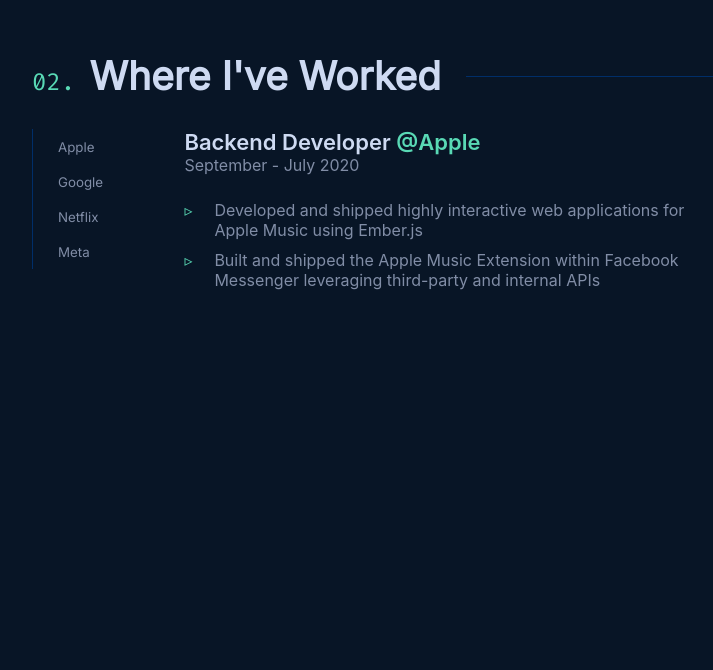
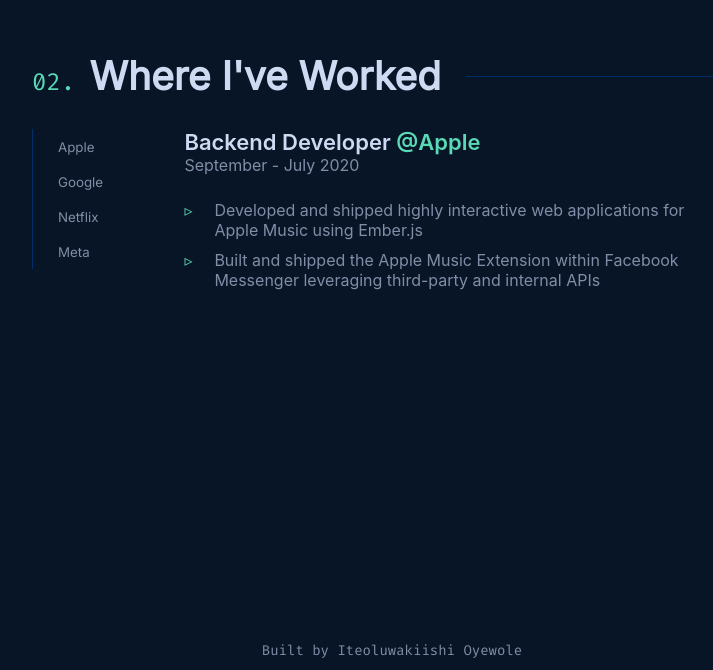
Before and after one commit to kiishi-0/samuel-portfolio, a React (Create React App) app: page / in a window 1280 px wide. Shown: the part 1809-2479 px from the top of the page, without its empty margins (248-961 px from the left). Before the commit the page ends 2400 px from the top, so only its background shows below. Built offline with nearby package versions, Linux system fonts and the light colour scheme.

Commit message:
Started the footer and fixed icons

```diff
--- a/src/App.js
+++ b/src/App.js
@@ -6,6 +6,7 @@
 import Nav from './Components/Nav/Nav';
 import AboutSection from './Components/AboutSection/AboutSection';
 import WorkedSection from './Components/WorkedSection/WorkedSection';
+import Footer from './Components/Footer/Footer';
 
 
 const ComponentsWrapper = styled.div`
@@ -39,6 +40,7 @@
             <LandingSection ></LandingSection>
             <AboutSection ></AboutSection>
             <WorkedSection></WorkedSection>
+            <Footer></Footer>
           </div>
           )
         }
--- /dev/null
+++ b/src/Components/Footer/Footer.jsx
@@ -0,0 +1,75 @@
+import React from 'react'
+import styled from 'styled-components'
+
+
+const FooterDiv = styled.section`
+  width: 100%;
+  display: flex;
+  flex-direction: column;
+  align-items: center;
+  justify-content: center;
+`
+const ContentDiv = styled.div`
+  width: 100%;
+  margin: 10px 0;
+  display: flex;
+  align-items: center;
+  justify-content: center;
+  .email-div{
+    width: 40px;
+  }
+  a.icons{
+
+  }
+  a.email{
+    -webkit-writing-mode: vertical-rl;
+    writing-mode: vertical-lr;
+    font-size: 14px;
+    position: fixed;
+    z-index: 200;
+    right: 10%;
+    bottom: 5%;
+    width: 20px;
+    :after{
+      // position: relative;
+      width: 1px;
+      margin: 0 auto;
+      height: 99px;
+      content: '';
+      background: #002e69;
+      position: absolute;
+    }
+  }
+  a.email, a.built{
+    font-family: 'Fira Code', monospace;
+    text-decoration: none;
+    color: #818DA6;
+    // width: 100%;
+    font-size: 14px;
+  }
+  ol{
+    display: flex;
+    flex-direction: column;
+    li{
+      list-decoration: none;
+    }
+  }
+
+`
+
+
+export default function Footer() {
+  return (
+    <FooterDiv>
+        <ContentDiv>
+
+        </ContentDiv>
+        <ContentDiv className='email-div'>
+            <a className="email" href="mailto:samuel@gmail.com" target="_blank" rel='noreferrer'>samuel@gmail.com</a>
+        </ContentDiv>
+        <ContentDiv>
+            <a className="built" href="#footer" target="_blank">Built by Iteoluwakiishi Oyewole</a>
+        </ContentDiv>
+    </FooterDiv>
+  )
+}
--- a/src/Components/WorkedSection/WorkedSection.jsx
+++ b/src/Components/WorkedSection/WorkedSection.jsx
@@ -139,6 +139,7 @@
 export default function WorkedSection() {
 
     const [jobInfo, setJobInfo] = useState(Jobs[0])
+    // const [active/]
     const newJobInfo = (e) =>{
         let ans = e.target.value
         console.log(ans)
```
Also changed, not shown: src/Components/Fixed/Fixed.jsx (deleted, +0 -21 lines).
